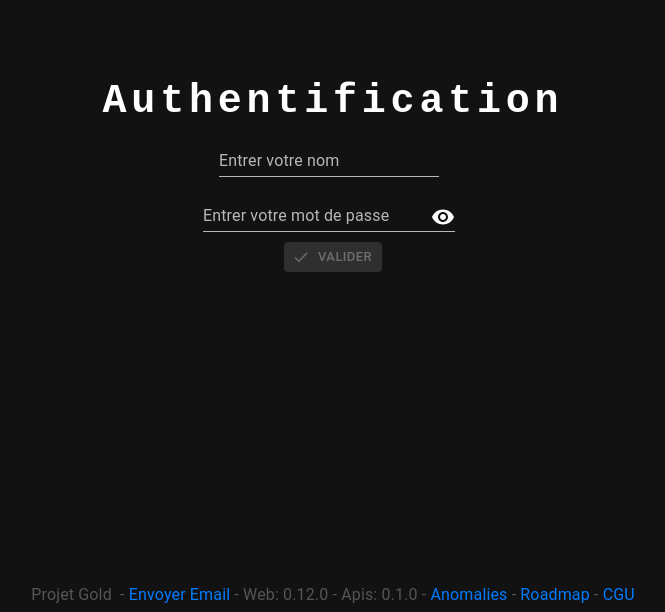
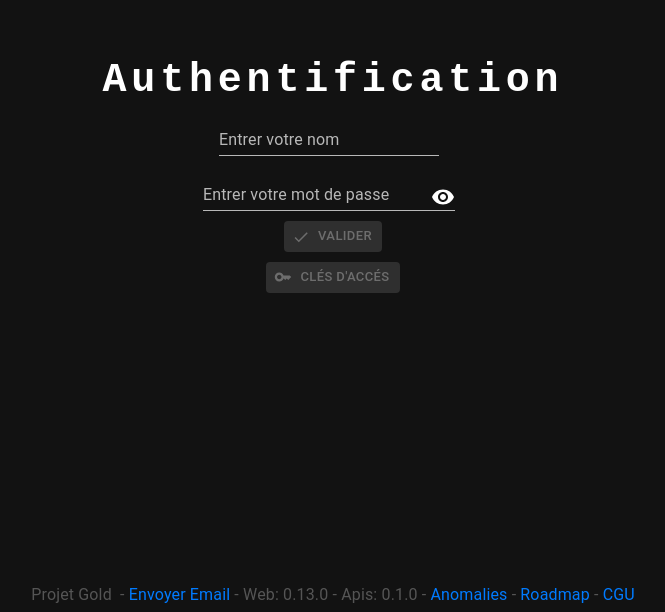
Before and after one commit to Happykiller/gold_front, a React app: page /login in a window 1280 px wide. Shown: the part 188-800 px from the top of the page, without its empty margins (307-972 px from the left). Built offline with nearby package versions, Linux system fonts and the light colour scheme.

Commit message:
feat: add bt passkeys

```diff
--- a/package.json
+++ b/package.json
@@ -1,6 +1,6 @@
 {
   "name": "gold_front",
-  "version": "0.12.0",
+  "version": "0.13.0",
   "description": "Front for service Gold",
   "scripts": {
     "start": "webpack-dev-server --config ./webpack.dev.config.js --mode development --open --hot",
--- a/src/locales/fr/translation.json
+++ b/src/locales/fr/translation.json
@@ -49,7 +49,8 @@
     "title": "Authentification",
     "login": "Entrer votre nom",
     "password": "Entrer votre mot de passe",
-    "AUTH_FAIL_WRONG_CREDENTIAL": "Identifiants incorrects"
+    "AUTH_FAIL_WRONG_CREDENTIAL": "Identifiants incorrects",
+    "passkey": "Clés d'accés"
   },
   "operation": {
     "third-otherDebit": "Débiteur",
--- a/src/presentation/login.tsx
+++ b/src/presentation/login.tsx
@@ -1,7 +1,9 @@
 import * as React from 'react';
-import { Trans } from 'react-i18next';
 import { Done } from '@mui/icons-material';
+import KeyIcon from '@mui/icons-material/Key';
 import { useNavigate } from 'react-router-dom';
+import { client } from '@passwordless-id/webauthn';
+import { Trans, useTranslation } from 'react-i18next';
 import VisibilityIcon from '@mui/icons-material/Visibility';
 import VisibilityOffIcon from '@mui/icons-material/VisibilityOff';
 import { Box, Button, InputAdornment, TextField } from '@mui/material';
@@ -12,9 +14,14 @@ import inversify from '@src/common/inversify';
 import { Footer } from '@presentation/molecule/footer';
 import { contextStore } from '@src/presentation/store/contextStore';
 import { AuthUsecaseModel } from '@usecase/auth/model/auth.usecase.model';
+import { flashStore, FlashStore } from './molecule/flash';
+import { passkeyStore } from './store/passkeyStore';
 
 export const Login = () => {
+  const { t } = useTranslation();
   const navigate = useNavigate();
+  const flash:FlashStore = flashStore();
+  const passkey = passkeyStore();
   const [qry, setQry] = React.useState({
     loading: null,
     data: null,
@@ -64,6 +71,44 @@ export const Login = () => {
       }));
     });
   }
+
+  const signPasskey = async () => {
+    try {
+      inversify.loggerService.debug('perform sign passkey with', passkey);
+      const authentication = await client.authenticate([passkey.credential_id], passkey.challenge, {
+        "authenticatorType": "auto",
+        "userVerification": "required",
+        "timeout": 60000
+      });
+
+      if (authentication) {
+        const session = await inversify.authPasskeyUsecase.execute({
+          ...authentication,
+          user_code: passkey.user_code
+        });
+
+        if(session.message !== CODES.SUCCESS) {
+          inversify.loggerService.error(session.error);
+          throw new Error(session.message);
+        }
+
+        contextStore.setState({
+          id: session.data.id,
+          code: session.data.code,
+          access_token: session.data.accessToken,
+          name_first: session.data.name_first,
+          name_last: session.data.name_last
+        });
+        navigate('/');
+      } else {
+        inversify.loggerService.error("signIn, failed to perform Login.");
+      }
+    } catch(e) {
+      flash.open(t(`login.${e.message}`));
+      inversify.loggerService.error(e.error);
+    }
+
+  };
 
   let form = <div></div>;
   if(qry.loading) {
@@ -130,6 +175,18 @@ export const Login = () => {
         startIcon={<Done />}
         disabled={!(currentLogin.length > 3 && currentPassword.length > 3)}
       ><Trans>common.done</Trans></Button>
+
+      {/* Passkeys button */}
+      <Button
+        variant="contained"
+        size="small"
+        startIcon={<KeyIcon />}
+        disabled={!passkey.user_code}
+        onClick={(e) => {
+          e.preventDefault();
+          signPasskey();
+        }}
+      ><Trans>login.passkey</Trans></Button>
     </Box>
   </form>
   }
--- a/src/presentation/store/passkeyStore.tsx
+++ b/src/presentation/store/passkeyStore.tsx
@@ -9,7 +9,7 @@ const passkeyPersist = persist<any>(
     reset: () => set(initialState)
   }),
   {
-    name: "siguri-passkey-storage",
+    name: "gold-passkey-storage",
     storage: createJSONStorage(() => localStorage),
   }
 );
--- a/src/usecase/authPasskey/authPasskey.usecase.model.ts
+++ b/src/usecase/authPasskey/authPasskey.usecase.model.ts
@@ -8,7 +8,6 @@ export interface AuthPasskeyUsecaseModel {
     name_last: string;
     description: string;
     mail: string;
-    role: string;
   },
   error?: string;
 }
--- a/src/usecase/authPasskey/authPasskey.usecase.ts
+++ b/src/usecase/authPasskey/authPasskey.usecase.ts
@@ -21,14 +21,13 @@ export class AuthPasskeyUsecase {
             auth_passkey (
               dto: $dto
             ) {
-              access_token
+              accessToken
               id
               code
               name_first
               name_last
               description
               mail
-              role
             }
           }`
         }
```
